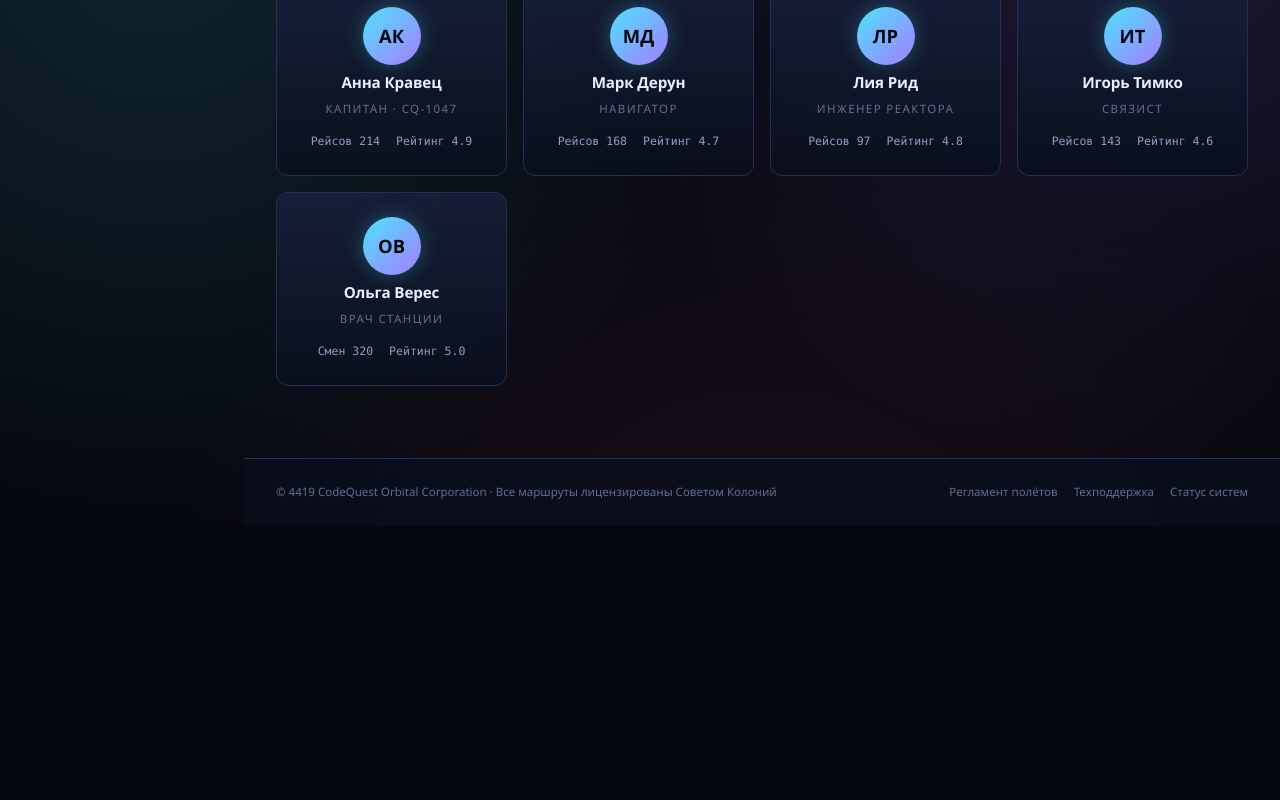
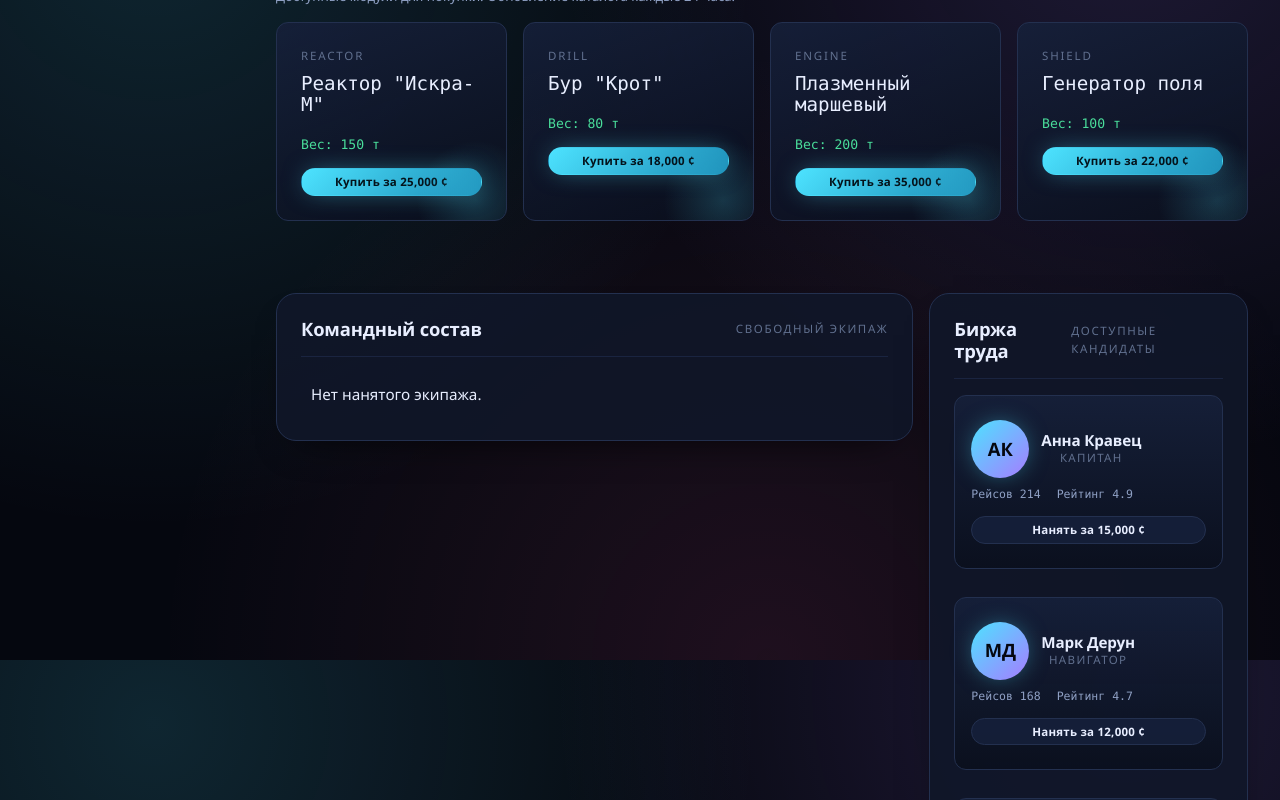
Before and after one commit to kovalenkoserhii2107-maker/CodeQuest, a plain HTML site: page index.html in a window 1280 px wide. Shown: the part 2540-3340 px from the top of the page. Before the commit the page ends 3065 px from the top, so only its background shows below. Drawn offline with Linux system fonts and the light colour scheme.

Commit message:
feat: implement Step 2 Shipyard and Crew integration

```diff
--- a/index.html
+++ b/index.html
@@ -587,49 +587,41 @@
           </section>
         </div>
 
-        <!-- ------------- Экипаж ------------- -->
-        <section id="crew" aria-labelledby="crew-title">
+        <!-- ------------- Верфь ------------- -->
+        <section id="shipyard" aria-labelledby="shipyard-title" style="margin-top: 40px">
           <div class="section-head">
             <div>
-              <h2 id="crew-title">Командный состав</h2>
-              <p>Смена «Альфа» · следующая ротация через 18 часов</p>
+              <h2 id="shipyard-title">Верфь корпорации</h2>
+              <p>Доступные модули для покупки. Обновление каталога каждые 24 часа.</p>
             </div>
-            <button class="btn btn--ghost btn--sm" type="button">Список экипажа</button>
           </div>
-
-          <div class="grid grid--crew">
-            <article class="crew-card">
-              <span class="crew-card__avatar" aria-hidden="true">АК</span>
-              <h3 class="crew-card__name">Анна Кравец</h3>
-              <p class="crew-card__role">Капитан · CQ-1047</p>
-              <p class="crew-card__stats"><span>Рейсов 214</span><span>Рейтинг 4.9</span></p>
-            </article>
-            <article class="crew-card">
-              <span class="crew-card__avatar" aria-hidden="true">МД</span>
-              <h3 class="crew-card__name">Марк Дерун</h3>
-              <p class="crew-card__role">Навигатор</p>
-              <p class="crew-card__stats"><span>Рейсов 168</span><span>Рейтинг 4.7</span></p>
-            </article>
-            <article class="crew-card">
-              <span class="crew-card__avatar" aria-hidden="true">ЛР</span>
-              <h3 class="crew-card__name">Лия Рид</h3>
-              <p class="crew-card__role">Инженер реактора</p>
-              <p class="crew-card__stats"><span>Рейсов 97</span><span>Рейтинг 4.8</span></p>
-            </article>
-            <article class="crew-card">
-              <span class="crew-card__avatar" aria-hidden="true">ИТ</span>
-              <h3 class="crew-card__name">Игорь Тимко</h3>
-              <p class="crew-card__role">Связист</p>
-              <p class="crew-card__stats"><span>Рейсов 143</span><span>Рейтинг 4.6</span></p>
-            </article>
-            <article class="crew-card">
-              <span class="crew-card__avatar" aria-hidden="true">ОВ</span>
-              <h3 class="crew-card__name">Ольга Верес</h3>
-              <p class="crew-card__role">Врач станции</p>
-              <p class="crew-card__stats"><span>Смен 320</span><span>Рейтинг 5.0</span></p>
-            </article>
+          <div class="grid grid--metrics" id="shipyard-catalog">
+            <!-- Каталог рендерится через JS -->
           </div>
         </section>
+
+        <!-- ------------- Экипаж и Биржа труда ------------- -->
+        <div class="grid grid--split" style="margin-top: 40px">
+          <section class="panel" id="crew" aria-labelledby="crew-title">
+            <div class="panel__head">
+              <h2 class="panel__title" id="crew-title">Командный состав</h2>
+              <span class="panel__hint">Свободный экипаж</span>
+            </div>
+            <div class="grid grid--crew" id="hired-crew">
+              <!-- Экипаж рендерится через JS -->
+            </div>
+          </section>
+
+          <section class="panel" id="labor-exchange" aria-labelledby="exchange-title">
+            <div class="panel__head">
+              <h2 class="panel__title" id="exchange-title">Биржа труда</h2>
+              <span class="panel__hint">Доступные кандидаты</span>
+            </div>
+            <div class="grid grid--crew" id="exchange-candidates">
+               <!-- Кандидаты рендерятся через JS -->
+            </div>
+          </section>
+        </div>
       </main>
 
       <footer class="footer">
--- /dev/null
+++ b/js/crew.js
@@ -0,0 +1,36 @@
+export class CrewMember {
+  constructor(id, name, initials, role, hireCost, salary, stats) {
+    this.id = id;
+    this.name = name;
+    this.initials = initials;
+    this.role = role;
+    this.hireCost = hireCost;
+    this.salary = salary;
+    this.stats = stats; // e.g. { flights: 10, rating: 4.5 }
+  }
+}
+
+export class LaborExchange {
+  constructor() {
+    // Начальные кандидаты на бирже труда (перенесены из статического HTML)
+    this.candidates = [
+      new CrewMember('c1', 'Анна Кравец', 'АК', 'Капитан', 15000, 2000, { flights: 214, rating: 4.9 }),
+      new CrewMember('c2', 'Марк Дерун', 'МД', 'Навигатор', 12000, 1500, { flights: 168, rating: 4.7 }),
+      new CrewMember('c3', 'Лия Рид', 'ЛР', 'Инженер реактора', 14000, 1800, { flights: 97, rating: 4.8 }),
+      new CrewMember('c4', 'Игорь Тимко', 'ИТ', 'Связист', 9000, 1200, { flights: 143, rating: 4.6 }),
+      new CrewMember('c5', 'Ольга Верес', 'ОВ', 'Врач станции', 11000, 1400, { flights: 320, rating: 5.0 })
+    ];
+  }
+
+  getCandidates() {
+    return this.candidates;
+  }
+
+  hire(crewId) {
+    const index = this.candidates.findIndex(c => c.id === crewId);
+    if (index !== -1) {
+      return this.candidates.splice(index, 1)[0];
+    }
+    return null;
+  }
+}
--- a/js/player.js
+++ b/js/player.js
@@ -1,6 +1,7 @@
 export class PlayerState {
   constructor(initialCredits = 100000) {
     this._credits = initialCredits;
+    this._crew = [];
   }
 
   get credits() {
@@ -20,4 +21,12 @@ export class PlayerState {
     }
     return false;
   }
+
+  get crew() {
+    return this._crew;
+  }
+
+  addCrewMember(crewMember) {
+    this._crew.push(crewMember);
+  }
 }
--- /dev/null
+++ b/js/shipyard.js
@@ -0,0 +1,23 @@
+export class Shipyard {
+  constructor() {
+    this.catalog = [
+      { id: 'mod-reactor-1', name: 'Реактор "Искра-М"', type: 'reactor', price: 25000, weight: 150 },
+      { id: 'mod-drill-1', name: 'Бур "Крот"', type: 'drill', price: 18000, weight: 80 },
+      { id: 'mod-engine-1', name: 'Плазменный маршевый', type: 'engine', price: 35000, weight: 200 },
+      { id: 'mod-shield-1', name: 'Генератор поля', type: 'shield', price: 22000, weight: 100 }
+    ];
+  }
+
+  getCatalog() {
+    return this.catalog;
+  }
+
+  getModule(moduleId) {
+    const module = this.catalog.find(m => m.id === moduleId);
+    if (module) {
+        // Возвращаем копию с уникальным ID для склада, так как можно купить несколько одинаковых
+        return { ...module, uniqueId: `${module.id}-${Date.now()}` };
+    }
+    return null;
+  }
+}
--- a/js/ui.js
+++ b/js/ui.js
@@ -1,14 +1,27 @@
 import { PlayerState } from './player.js';
 import { Warehouse } from './warehouse.js';
+import { Shipyard } from './shipyard.js';
+import { LaborExchange } from './crew.js';
 
 // Инициализация глобальных сущностей
 const player = new PlayerState(100000);
 const warehouse = new Warehouse(1000);
+const shipyard = new Shipyard();
+const laborExchange = new LaborExchange();
 
 // Демонстрация: добавим немного груза для наглядности
 warehouse.addItem({ id: 'he3', name: 'Гелий-3', weight: 400 });
 
-// Обновление UI
+// Вспомогательная функция для всплывающих уведомлений
+function toast(text) {
+  const node = document.createElement('div');
+  node.className = 'toast';
+  node.textContent = text;
+  document.body.append(node);
+  setTimeout(() => node.remove(), 4000);
+}
+
+// Обновление верхнего UI
 export function updateDashboard() {
   const budgetEl = document.getElementById('player-budget');
   if (budgetEl) {
@@ -21,7 +34,116 @@ export function updateDashboard() {
   }
 }
 
+// Рендер каталога Верфи
+export function renderShipyard() {
+  const container = document.getElementById('shipyard-catalog');
+  if (!container) return;
+
+  container.innerHTML = '';
+  const catalog = shipyard.getCatalog();
+
+  catalog.forEach(module => {
+    const article = document.createElement('article');
+    article.className = 'metric';
+    article.innerHTML = `
+      <p class="metric__label">${module.type.toUpperCase()}</p>
+      <p class="metric__value" style="font-size: 1.2rem; margin-bottom: 8px;">${module.name}</p>
+      <p class="metric__delta metric__delta--up">Вес: ${module.weight} т</p>
+      <button class="btn btn--sm btn--primary" style="margin-top: 12px; width: 100%">Купить за ${module.price.toLocaleString()} ¢</button>
+    `;
+
+    const buyBtn = article.querySelector('button');
+    buyBtn.addEventListener('click', () => {
+      // Пытаемся купить
+      if (warehouse.getUsedSpace() + module.weight > warehouse.capacity) {
+        toast("Недостаточно места на складе!");
+        return;
+      }
+
+      if (player.spendCredits(module.price)) {
+        const item = shipyard.getModule(module.id);
+        warehouse.addItem(item);
+        toast(`Куплен: ${module.name}`);
+        updateDashboard();
+      } else {
+        toast("Недостаточно кредитов!");
+      }
+    });
+
+    container.appendChild(article);
+  });
+}
+
+// Рендер экипажа
+export function renderCrew() {
+  const hiredContainer = document.getElementById('hired-crew');
+  const exchangeContainer = document.getElementById('exchange-candidates');
+  if (!hiredContainer || !exchangeContainer) return;
+
+  // Отрисовка нанятого экипажа
+  hiredContainer.innerHTML = '';
+  if (player.crew.length === 0) {
+    hiredContainer.innerHTML = '<p class="panel__empty" style="color: var(--text-2); padding: 10px;">Нет нанятого экипажа.</p>';
+  } else {
+    player.crew.forEach(c => {
+      hiredContainer.innerHTML += `
+        <article class="crew-card" style="margin-bottom: 12px; display: block">
+          <div style="display: flex; align-items: center; gap: 12px; margin-bottom: 8px">
+            <span class="crew-card__avatar" aria-hidden="true">${c.initials}</span>
+            <div>
+              <h3 class="crew-card__name">${c.name}</h3>
+              <p class="crew-card__role">${c.role}</p>
+            </div>
+          </div>
+          <p class="crew-card__stats" style="margin-top: 8px;"><span>Зарплата: ${c.salary} ¢</span></p>
+        </article>
+      `;
+    });
+  }
+
+  // Отрисовка биржи
+  exchangeContainer.innerHTML = '';
+  const candidates = laborExchange.getCandidates();
+  if (candidates.length === 0) {
+    exchangeContainer.innerHTML = '<p class="panel__empty" style="color: var(--text-2); padding: 10px;">Кандидатов пока нет.</p>';
+  } else {
+    candidates.forEach(c => {
+      const article = document.createElement('article');
+      article.className = 'crew-card';
+      article.style.marginBottom = '12px';
+      article.style.display = 'block';
+      article.innerHTML = `
+        <div style="display: flex; align-items: center; gap: 12px; margin-bottom: 8px">
+            <span class="crew-card__avatar" aria-hidden="true">${c.initials}</span>
+            <div>
+              <h3 class="crew-card__name">${c.name}</h3>
+              <p class="crew-card__role">${c.role}</p>
+            </div>
+        </div>
+        <p class="crew-card__stats"><span>Рейсов ${c.stats.flights}</span><span>Рейтинг ${c.stats.rating}</span></p>
+        <button class="btn btn--sm btn--ghost" style="margin-top: 12px; width: 100%">Нанять за ${c.hireCost.toLocaleString()} ¢</button>
+      `;
+
+      const hireBtn = article.querySelector('button');
+      hireBtn.addEventListener('click', () => {
+        if (player.spendCredits(c.hireCost)) {
+          const hiredCrew = laborExchange.hire(c.id);
+          player.addCrewMember(hiredCrew);
+          toast(`Нанят: ${c.name}`);
+          updateDashboard();
+          renderCrew(); // Перерисовываем списки
+        } else {
+          toast("Недостаточно кредитов!");
+        }
+      });
+      exchangeContainer.appendChild(article);
+    });
+  }
+}
+
 // Запуск при загрузке документа
 document.addEventListener('DOMContentLoaded', () => {
   updateDashboard();
+  renderShipyard();
+  renderCrew();
 });
```
Also changed, not shown: CLAUDE.md (+35 -1 lines).
